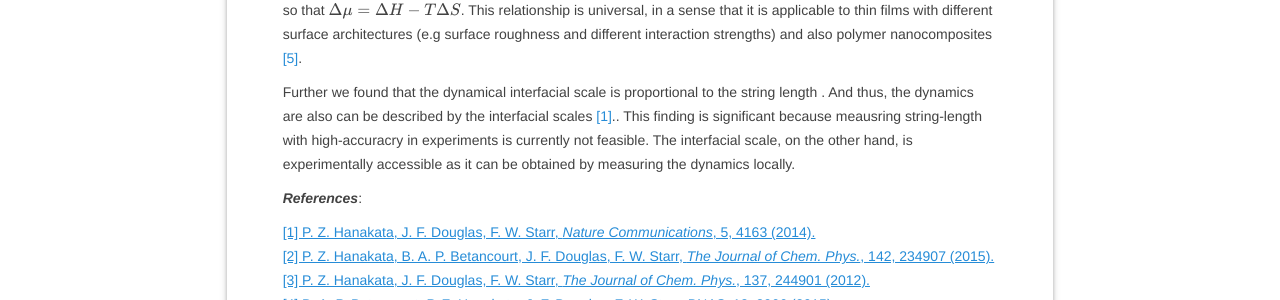
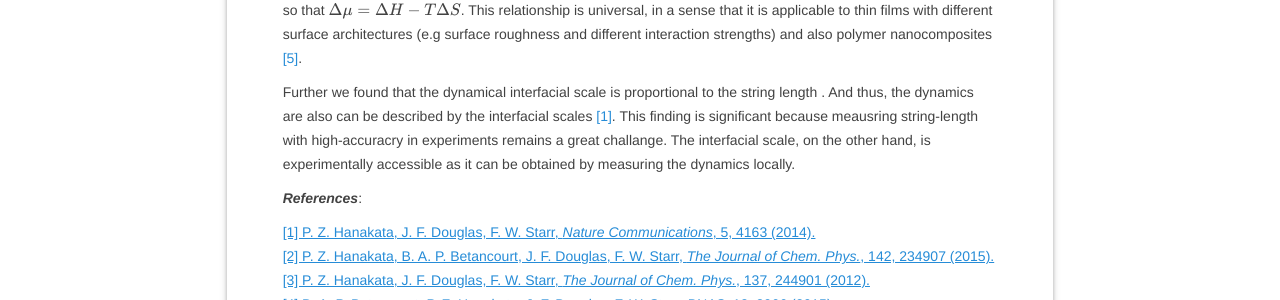
Before and after one commit to phanakata/phanakata.github.io, a Jekyll site: the page built from _posts/2015-08-01-glassforming.markdown, in a window 1280 px wide. Shown: the part 1207-1507 px from the top of the page. Built offline with Jekyll 4.4.1, drawn with Linux system fonts in a browser that asks for light colours; formulas are drawn with MathJax 3.

Commit message:
Update 2015-08-01-glassforming.markdown

```diff
--- a/_posts/2015-08-01-glassforming.markdown
+++ b/_posts/2015-08-01-glassforming.markdown
@@ -36,7 +36,7 @@ expected to contain both the enthalpic $\Delta H$ and entropic terms
 $\Delta S$, so that $ \Delta \mu = \Delta H - T \Delta S$.
 This relationship is universal, in a sense that it is applicable to thin films with different surface architectures (e.g surface roughness and different interaction strengths) and also polymer nanocomposites<span style="color:#268cd7"> [5]</span>.
 
-Further we found that the dynamical interfacial scale is proportional to the string length . And thus, the dynamics are also can be described by the interfacial scales <span style="color:#268cd7"> [1]</span>.. This finding is significant because meausring string-length with high-accuracry in experiments is currently not feasible. The interfacial scale, on the other hand, is experimentally accessible as it can be obtained by measuring the dynamics locally.
+Further we found that the dynamical interfacial scale is proportional to the string length . And thus, the dynamics are also can be described by the interfacial scales <span style="color:#268cd7"> [1]</span>. This finding is significant because meausring string-length with high-accuracry in experiments remains a great challange. The interfacial scale, on the other hand, is experimentally accessible as it can be obtained by measuring the dynamics locally.
 
 
 
```
